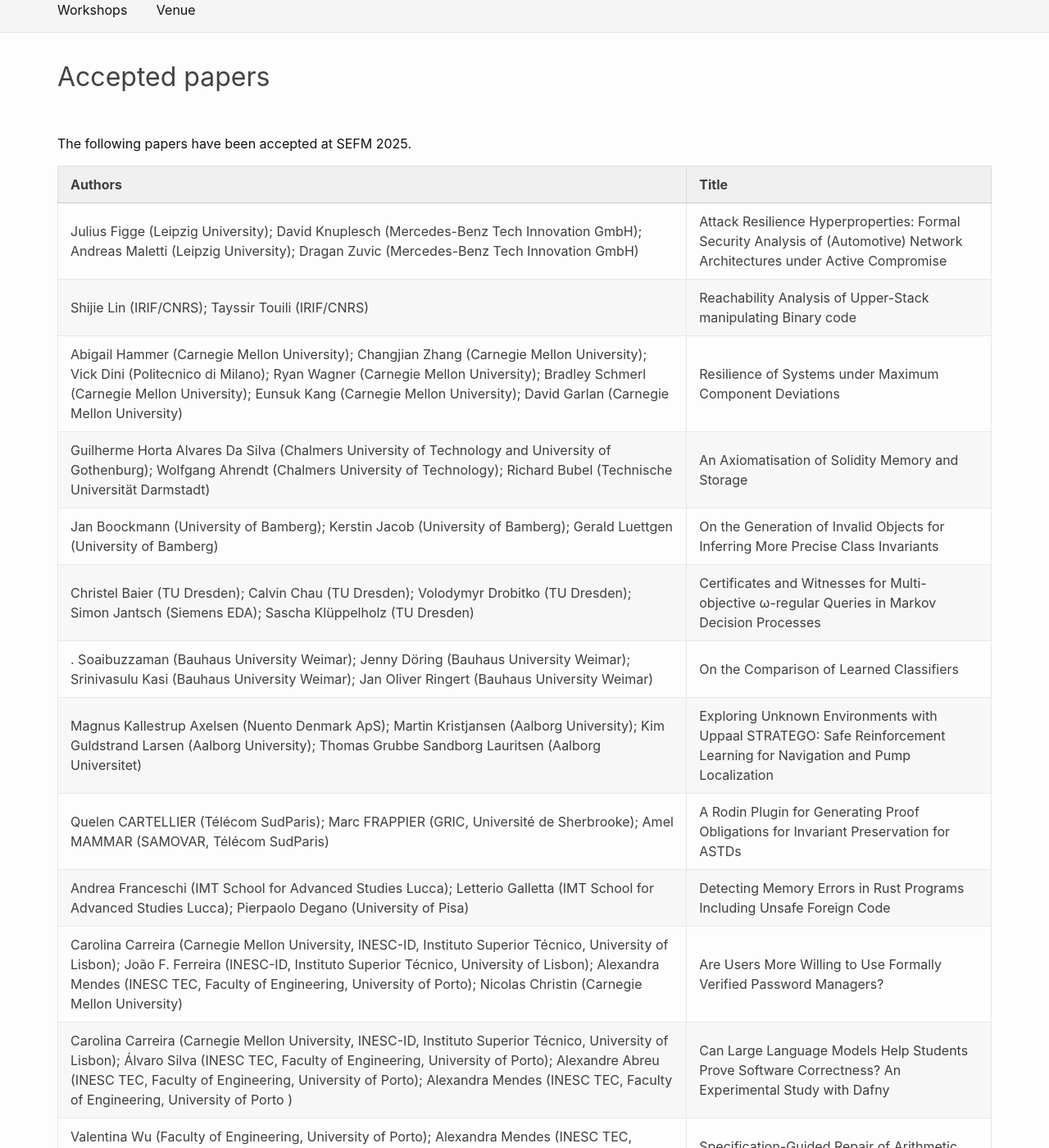
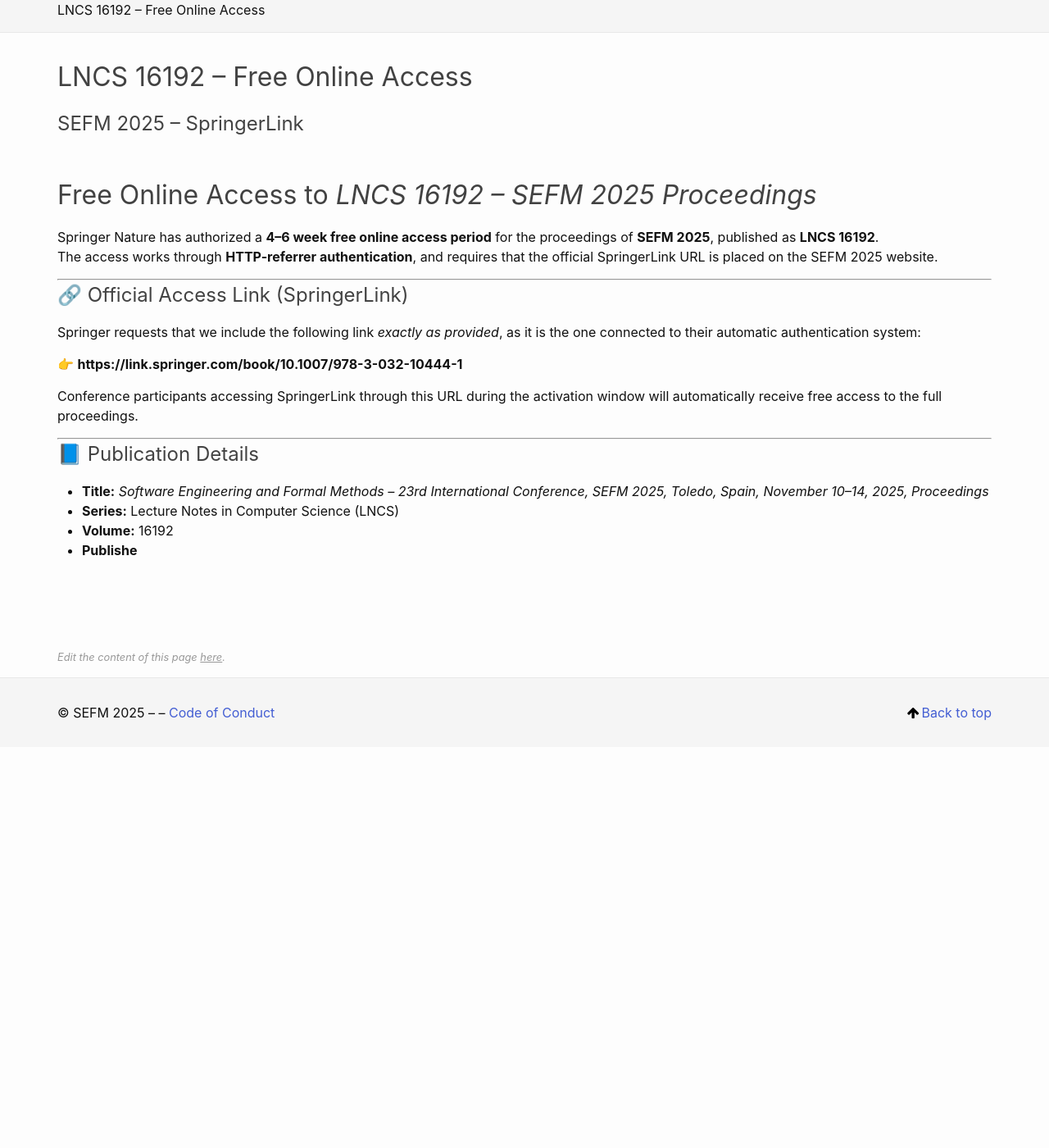
Before and after one commit to sefm-conference/2025, a Jekyll site: the page built from _pages/lncs16192.md, in a window 1280 px wide and 1400 px high, scrolled down 707 px. Shown: the whole window at 82% size. Built offline with Jekyll 4.4.1, drawn with Linux system fonts in a browser that asks for light colours; after the commit the page ends 1618 px from its top, so only the background shows below that; some of the changed text lies outside the part shown.

Commit message:
Update lncs16192.md

```diff
--- a/_pages/lncs16192.md
+++ b/_pages/lncs16192.md
@@ -1,32 +1,37 @@
 ---
 layout: page_plain
-title: Accepted papers
-subtitle:
-permalink: /acceptedpapers/
-order: 7
+title: LNCS 16192 – Free Online Access
+subtitle: SEFM 2025 – SpringerLink
+permalink: /lncs16192/
+order: 10
 published: true
 ---
 
 <style>
-td > img { max-width: 48px } td:last-child { min-width: max-content }
+td > img { max-width: 48px }
+td:last-child { min-width: max-content }
 </style>
 
-The following papers have been accepted at SEFM 2025.
+# Free Online Access to *LNCS 16192 – SEFM 2025 Proceedings*
 
-| Authors | Title |
-| ------- | ----- |
-| Julius Figge (Leipzig University); David Knuplesch (Mercedes-Benz Tech Innovation GmbH); Andreas Maletti (Leipzig University); Dragan Zuvic (Mercedes-Benz Tech Innovation GmbH) | Attack Resilience Hyperproperties: Formal Security Analysis of (Automotive) Network Architectures under Active Compromise |
-| Shijie Lin (IRIF/CNRS); Tayssir Touili (IRIF/CNRS) | Reachability Analysis of Upper-Stack manipulating Binary code |
-| Abigail Hammer (Carnegie Mellon University); Changjian Zhang (Carnegie Mellon University); Vick Dini (Politecnico di Milano); Ryan Wagner (Carnegie Mellon University); Bradley Schmerl (Carnegie Mellon University); Eunsuk Kang (Carnegie Mellon University); David Garlan (Carnegie Mellon University) | Resilience of Systems under Maximum Component Deviations |
-| Guilherme Horta Alvares Da Silva (Chalmers University of Technology and University of Gothenburg); Wolfgang Ahrendt (Chalmers University of Technology); Richard Bubel (Technische Universität Darmstadt) | An Axiomatisation of Solidity Memory and Storage |
-| Jan Boockmann (University of Bamberg); Kerstin Jacob (University of Bamberg); Gerald Luettgen (University of Bamberg) | On the Generation of Invalid Objects for Inferring More Precise Class Invariants |
-| Christel Baier (TU Dresden); Calvin Chau (TU Dresden); Volodymyr Drobitko (TU Dresden); Simon Jantsch (Siemens EDA); Sascha Klüppelholz (TU Dresden) | Certificates and Witnesses for Multi-objective ω-regular Queries in Markov Decision Processes |
-| . Soaibuzzaman (Bauhaus University Weimar); Jenny Döring (Bauhaus University Weimar); Srinivasulu Kasi (Bauhaus University Weimar); Jan Oliver Ringert (Bauhaus University Weimar) | On the Comparison of Learned Classifiers |
-| Magnus Kallestrup Axelsen (Nuento Denmark ApS); Martin Kristjansen (Aalborg University); Kim Guldstrand Larsen (Aalborg University); Thomas Grubbe Sandborg Lauritsen (Aalborg Universitet) | Exploring Unknown Environments with Uppaal STRATEGO: Safe Reinforcement Learning for Navigation and Pump Localization |
-| Quelen CARTELLIER (Télécom SudParis); Marc FRAPPIER (GRIC, Université de Sherbrooke); Amel MAMMAR (SAMOVAR, Télécom SudParis) | A Rodin Plugin for Generating Proof Obligations for Invariant Preservation for ASTDs |
-| Andrea Franceschi (IMT School for Advanced Studies Lucca); Letterio Galletta (IMT School for Advanced Studies Lucca); Pierpaolo Degano (University of Pisa) | Detecting Memory Errors in Rust Programs Including Unsafe Foreign Code |
-| Carolina Carreira (Carnegie Mellon University, INESC-ID, Instituto Superior Técnico, University of Lisbon); João F. Ferreira (INESC-ID, Instituto Superior Técnico, University of Lisbon); Alexandra Mendes (INESC TEC, Faculty of Engineering, University of Porto); Nicolas Christin (Carnegie Mellon University) | Are Users More Willing to Use Formally Verified Password Managers? |
-| Carolina Carreira (Carnegie Mellon University, INESC-ID, Instituto Superior Técnico, University of Lisbon); Álvaro Silva (INESC TEC, Faculty of Engineering, University of Porto); Alexandre Abreu (INESC TEC, Faculty of Engineering, University of Porto); Alexandra Mendes (INESC TEC, Faculty of Engineering, University of Porto	) | Can Large Language Models Help Students Prove Software Correctness? An Experimental Study with Dafny |
-| Valentina Wu (Faculty of Engineering, University of Porto); Alexandra Mendes (INESC TEC, Faculty of Engineering, University of Porto); Alexandre Abreu (INESC TEC, Faculty of Engineering, University of Porto) | Specification-Guided Repair of Arithmetic Errors in Dafny Programs using LLMs |
-| Henriette Färber (Karlsruhe Institut für Technologie); Romain Pascual (CentraleSupélec, Université Paris-Saclay); Terru Stübinger (Karlsruhe Institut für Technologie); Mattias Ulbrich (Karlsruhe Institut für Technologie) | Observable Semantics for Characterising Consistency Between Heterogenous Models |
-| Katrine Christensen (IT University of Copenhagen); Mahsa Varshosaz (IT University of Copenhagen); Raúl Pardo (IT University of Copenhagen) | ProbTest: Unit Testing for Probabilistic Programs |
+Springer Nature has authorized a **4–6 week free online access period** for the proceedings of **SEFM 2025**, published as **LNCS 16192**.
+The access works through **HTTP-referrer authentication**, and requires that the official SpringerLink URL is placed on the SEFM 2025 website.
+
+---
+
+## 🔗 Official Access Link (SpringerLink)
+
+Springer requests that we include the following link *exactly as provided*, as it is the one connected to their automatic authentication system:
+
+👉 **https://link.springer.com/book/10.1007/978-3-032-10444-1**
+
+Conference participants accessing SpringerLink through this URL during the activation window will automatically receive free access to the full proceedings.
+
+---
+
+## 📘 Publication Details
+
+- **Title:** *Software Engineering and Formal Methods – 23rd International Conference, SEFM 2025, Toledo, Spain, November 10–14, 2025, Proceedings*
+- **Series:** Lecture Notes in Computer Science (LNCS)
+- **Volume:** 16192
+- **Publishe**
```
